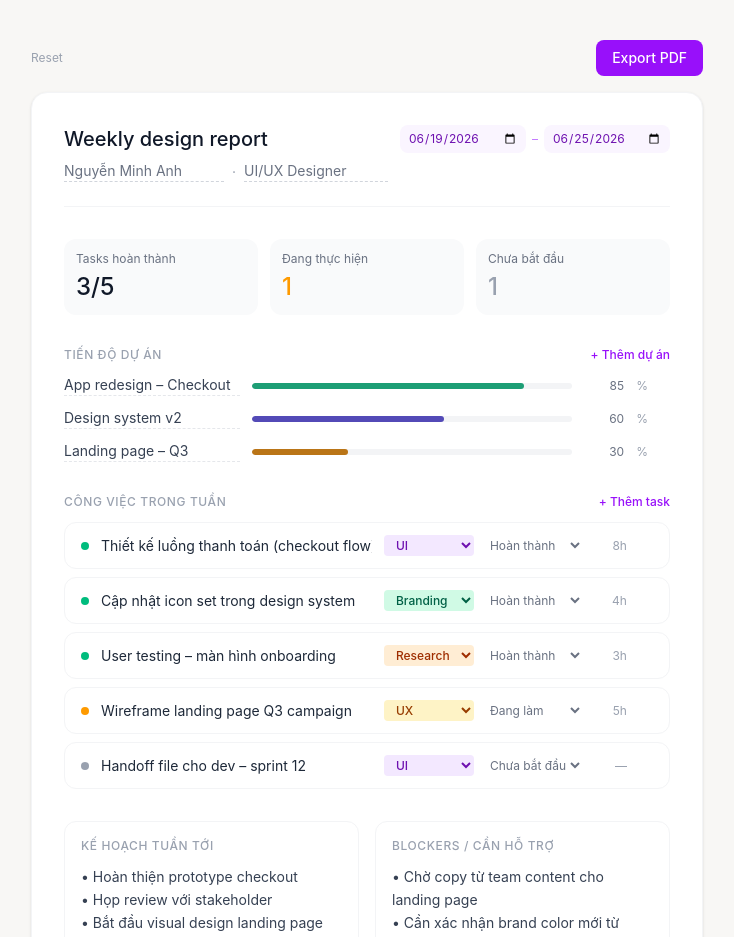
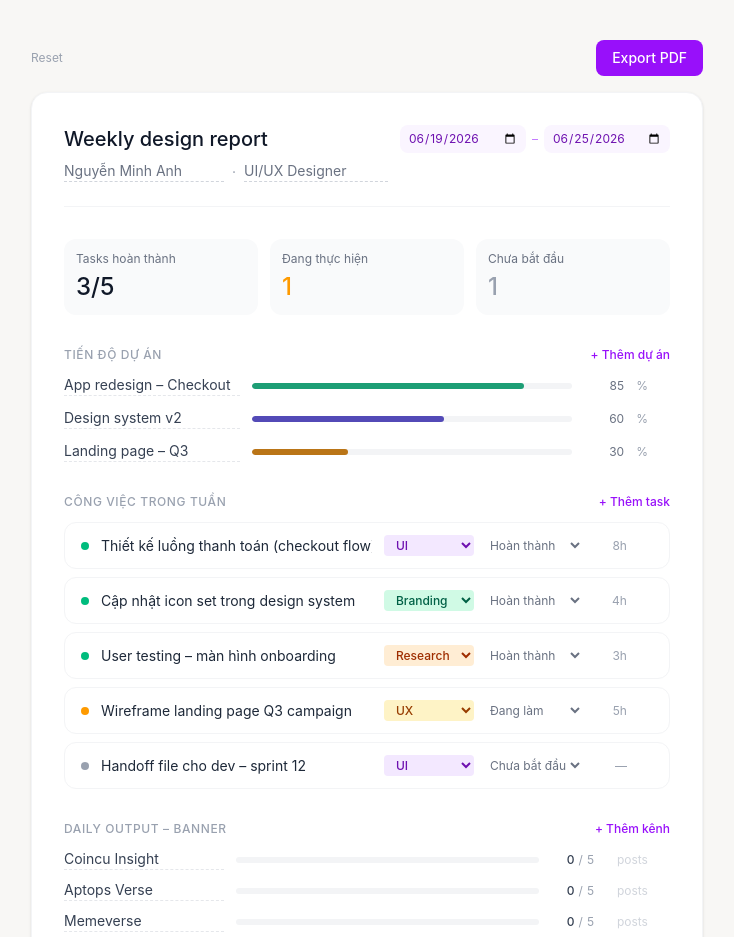
Before and after one commit to lequyn24-sudo/Design-Report, a Next.js app: page / in a window 1280 px wide. Shown: the top 937 px of the page, without its empty margins (273-1007 px from the left). Built offline with nearby package versions, Linux system fonts and the light colour scheme.

Commit message:
feat: add daily output section with banner channels

```diff
--- a/app/page.tsx
+++ b/app/page.tsx
@@ -17,6 +17,13 @@ interface Project {
   name: string;
   pct: number;
   color: string;
+}
+
+interface Channel {
+  id: number;
+  name: string;
+  done: number;
+  total: number;
 }
 
 const TAG_COLORS: Record<Tag, string> = {
@@ -82,6 +89,12 @@ const DEFAULT_TASKS: Task[] = [
   { id: 5, name: "Handoff file cho dev – sprint 12", tag: "UI", status: "todo", hours: "—" },
 ];
 
+const DEFAULT_CHANNELS: Channel[] = [
+  { id: 1, name: "Coincu Insight", done: 0, total: 5 },
+  { id: 2, name: "Aptops Verse", done: 0, total: 5 },
+  { id: 3, name: "Memeverse", done: 0, total: 5 },
+];
+
 const DEFAULT_PROJECTS: Project[] = [
   { name: "App redesign – Checkout", pct: 85, color: "#1D9E75" },
   { name: "Design system v2", pct: 60, color: "#534AB7" },
@@ -96,13 +109,14 @@ export default function Home() {
   const [dateTo, setDateTo] = useState(() => loadSaved()?.dateTo ?? defaultDates.to);
   const [tasks, setTasks] = useState<Task[]>(() => loadSaved()?.tasks ?? DEFAULT_TASKS);
   const [projects, setProjects] = useState<Project[]>(() => loadSaved()?.projects ?? DEFAULT_PROJECTS);
+  const [channels, setChannels] = useState<Channel[]>(() => loadSaved()?.channels ?? DEFAULT_CHANNELS);
   const [nextWeek, setNextWeek] = useState(() => loadSaved()?.nextWeek ?? "• Hoàn thiện prototype checkout\n• Họp review với stakeholder\n• Bắt đầu visual design landing page");
   const [blockers, setBlockers] = useState(() => loadSaved()?.blockers ?? "• Chờ copy từ team content cho landing page\n• Cần xác nhận brand color mới từ marketing");
   useEffect(() => {
     localStorage.setItem(STORAGE_KEY, JSON.stringify({
-      name, role, dateFrom, dateTo, tasks, projects, nextWeek, blockers,
+      name, role, dateFrom, dateTo, tasks, projects, channels, nextWeek, blockers,
     }));
-  }, [name, role, dateFrom, dateTo, tasks, projects, nextWeek, blockers]);
+  }, [name, role, dateFrom, dateTo, tasks, projects, channels, nextWeek, blockers]);
 
   const tasksDone = tasks.filter(t => t.status === "done").length;
 
@@ -126,6 +140,15 @@ export default function Home() {
   const removeProject = (i: number) =>
     setProjects(prev => prev.filter((_, idx) => idx !== i));
 
+  const addChannel = () =>
+    setChannels(prev => [...prev, { id: Date.now(), name: "Kênh mới", done: 0, total: 5 }]);
+
+  const updateChannel = (id: number, field: keyof Channel, value: string | number) =>
+    setChannels(prev => prev.map(c => c.id === id ? { ...c, [field]: value } : c));
+
+  const removeChannel = (id: number) =>
+    setChannels(prev => prev.filter(c => c.id !== id));
+
   return (
     <main className="min-h-screen bg-[#f8f7f5] py-10 px-4 print:bg-white print:py-0 print:px-0">
 
@@ -138,6 +161,7 @@ export default function Home() {
               const d = getDefaultDates(); setDateFrom(d.from); setDateTo(d.to);
               setTasks(DEFAULT_TASKS);
               setProjects(DEFAULT_PROJECTS);
+              setChannels(DEFAULT_CHANNELS);
               setNextWeek("• Hoàn thiện prototype checkout\n• Họp review với stakeholder\n• Bắt đầu visual design landing page");
               setBlockers("• Chờ copy từ team content cho landing page\n• Cần xác nhận brand color mới từ marketing");
             }
@@ -254,6 +278,42 @@ export default function Home() {
           </div>
         </div>
 
+        {/* Daily output */}
+        <div className="mb-8">
+          <div className="flex justify-between items-center mb-3">
+            <div className="text-xs font-medium text-gray-400 uppercase tracking-wider">Daily output – Banner</div>
+            <button onClick={addChannel} className="text-xs text-purple-600 hover:text-purple-800 font-medium print:hidden">+ Thêm kênh</button>
+          </div>
+          <div className="space-y-2.5">
+            {channels.map(c => {
+              const pct = c.total > 0 ? Math.min(100, (c.done / c.total) * 100) : 0;
+              const allDone = c.done >= c.total && c.total > 0;
+              return (
+                <div key={c.id} className="flex items-center gap-3 group">
+                  <input value={c.name} onChange={e => updateChannel(c.id, "name", e.target.value)}
+                    className="text-sm text-gray-700 bg-transparent focus:outline-none w-40 border-b border-dashed border-gray-200 focus:border-purple-400 print:border-none flex-shrink-0" />
+                  <div className="flex-1 h-1.5 bg-gray-100 rounded-full overflow-hidden">
+                    <div className="h-full rounded-full transition-all"
+                      style={{ width: `${pct}%`, background: allDone ? "#1D9E75" : "#a78bfa" }} />
+                  </div>
+                  <div className="flex items-center gap-1 flex-shrink-0">
+                    <input type="number" min={0} max={c.total} value={c.done}
+                      onChange={e => updateChannel(c.id, "done", Math.min(c.total, Number(e.target.value)))}
+                      className="text-xs text-gray-700 font-medium w-6 text-right bg-transparent focus:outline-none [appearance:textfield] [&::-webkit-inner-spin-button]:appearance-none [&::-webkit-outer-spin-button]:appearance-none" />
+                    <span className="text-xs text-gray-400">/</span>
+                    <input type="number" min={1} value={c.total}
+                      onChange={e => updateChannel(c.id, "total", Math.max(1, Number(e.target.value)))}
+                      className="text-xs text-gray-400 w-6 bg-transparent focus:outline-none [appearance:textfield] [&::-webkit-inner-spin-button]:appearance-none [&::-webkit-outer-spin-button]:appearance-none" />
+                    <span className="text-xs text-gray-300 ml-0.5">posts</span>
+                  </div>
+                  <button onClick={() => removeChannel(c.id)}
+                    className="text-gray-300 hover:text-red-400 opacity-0 group-hover:opacity-100 transition-opacity text-xs print:hidden">✕</button>
+                </div>
+              );
+            })}
+          </div>
+        </div>
+
         {/* Next week + Blockers */}
         <div className="grid grid-cols-2 gap-4 mb-8">
           <div className="border border-gray-100 rounded-xl p-4">
```
